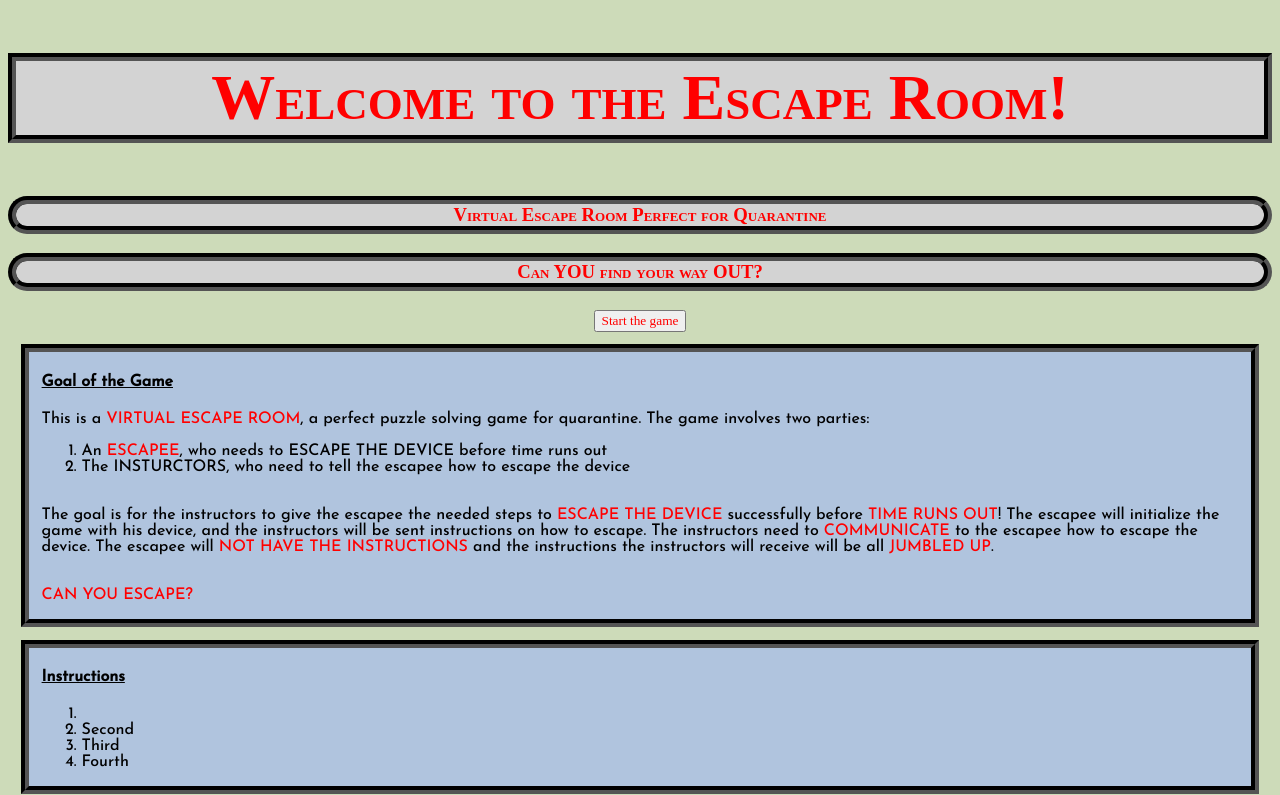
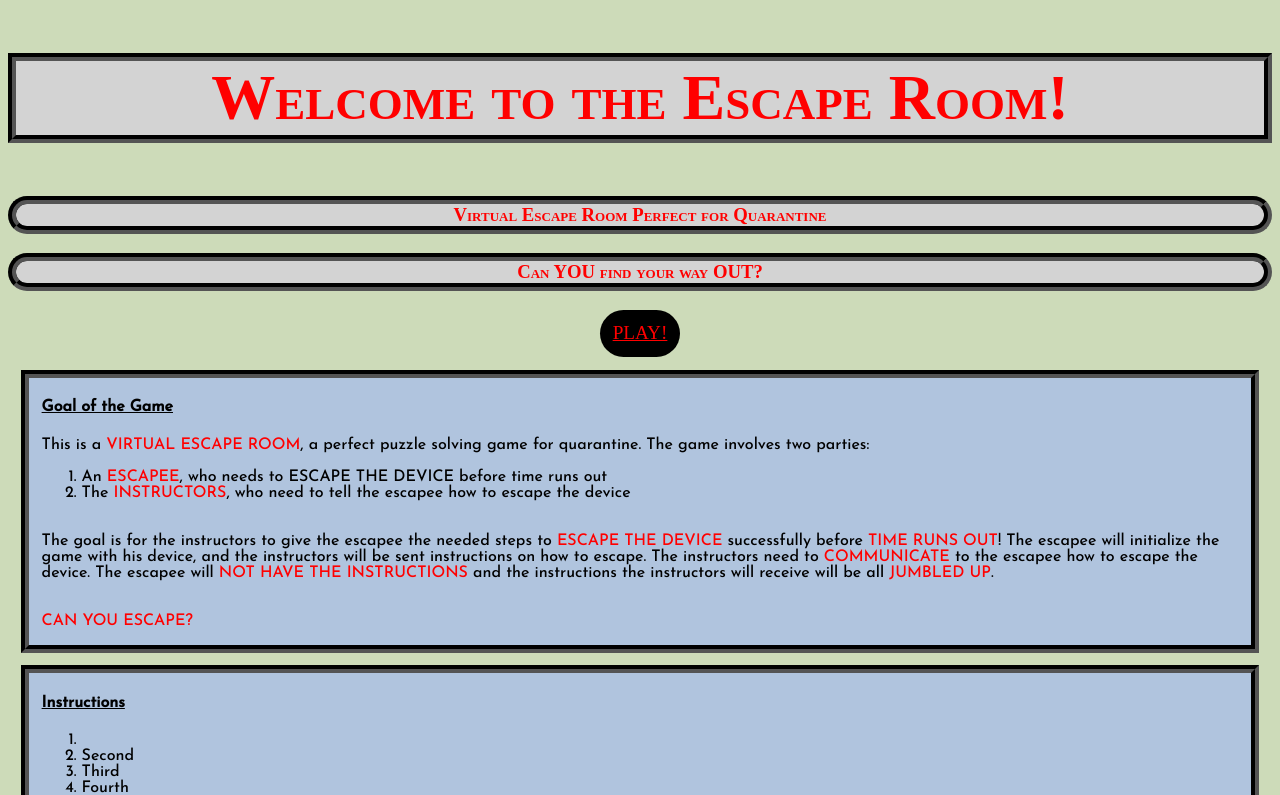
Before and after one commit to QuantumOverture/Take-Home-Escape-Room, a Django app: page / in a window 1280 px wide. Shown: the top 795 px of the page. Run offline with Django 3.2, Linux system fonts and the light colour scheme; some web fonts are replaced.

Commit message:
Update index.html with play button

```diff
--- a/take_home_escape/templates/CoreBackend/index.html
+++ b/take_home_escape/templates/CoreBackend/index.html
@@ -12,7 +12,7 @@
     <h3 style="">Can YOU find your way OUT?</h3>
 </section>
 
-<div class = 'button_div'><button>Start the game</button></div>
+<div class = 'button_div'><a id = 'play_button' href="manual">PLAY!</a></div>
 
 <section class = 'content_section'>
     <h4>Goal of the Game</h4>
@@ -20,7 +20,7 @@
         This is a <span class = 'emphasis_phrase'>VIRTUAL ESCAPE ROOM</span>, a perfect puzzle solving game for quarantine. The game involves two parties:
         <ol>
             <li>An <span class = 'emphasis_phrase'>ESCAPEE</span>, who needs to ESCAPE THE DEVICE before time runs out</li>
-            <li>The <span class = 'emphasos_phrase'>INSTURCTORS</span>, who need to tell the escapee how to escape the device</li>
+            <li>The <span class = 'emphasis_phrase'>INSTRUCTORS</span>, who need to tell the escapee how to escape the device</li>
         </ol>
         <br>
 
@@ -116,10 +116,16 @@
         text-align: center;
     }
 
-    button
+    #play_button
     {
         color: red;
         font-family: 'Denk One';
+        background-color: black;
+        display: inline-block;
+        padding: 1vw;
+        font-variant: small-caps;
+        border-radius: 6.25vw;
+        font-size: 1.5vw;
     }
 
     h2
```
